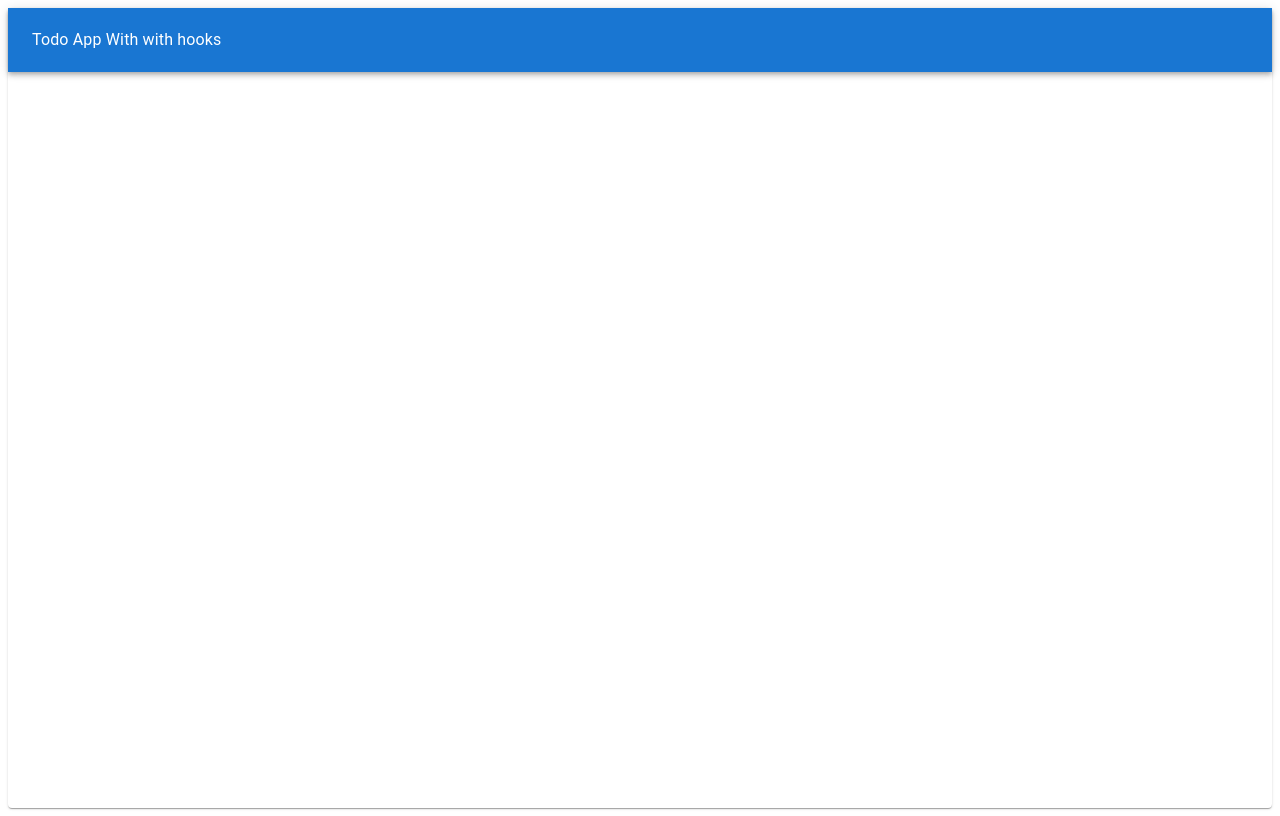
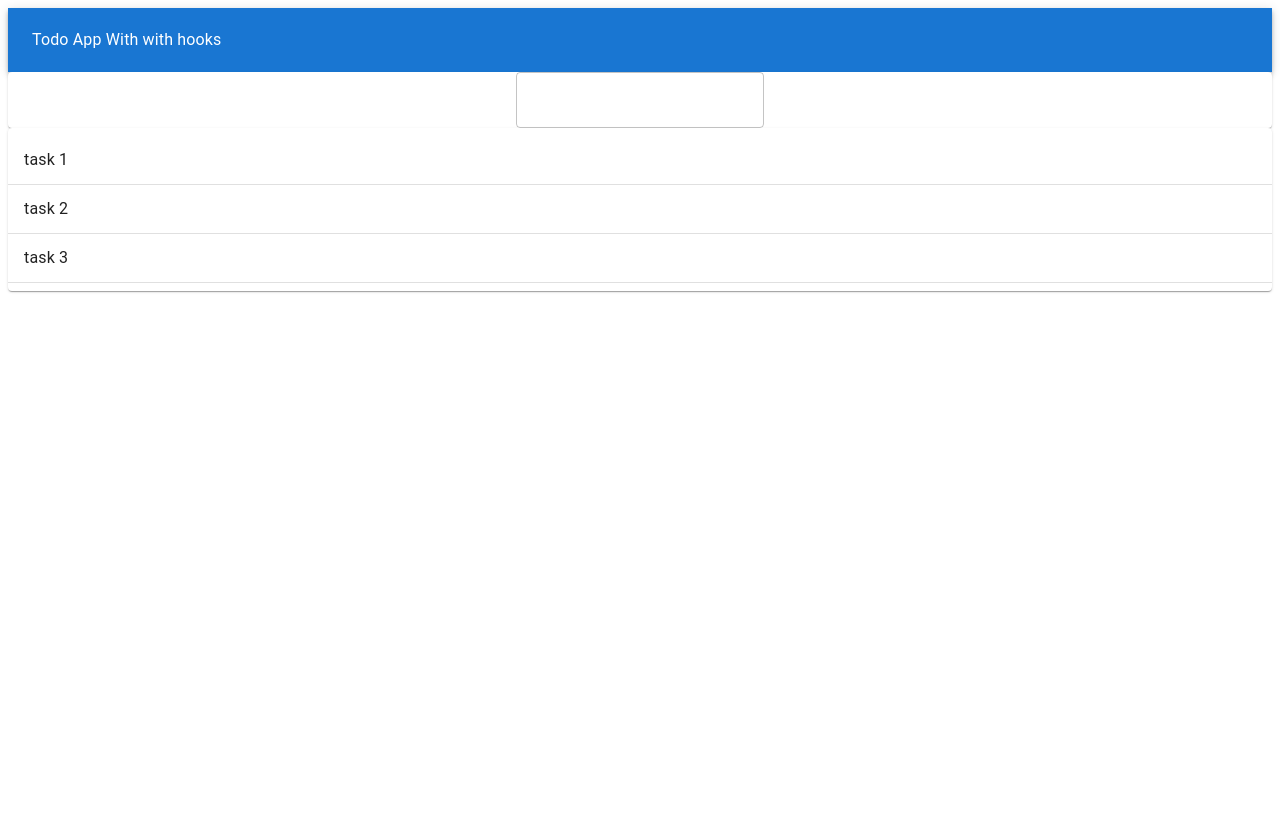
Before and after one commit to Nootuff/Hooks-todo-app, a React (Create React App) app: page / in a window 1280 px wide. Built offline with nearby package versions, Linux system fonts and the light colour scheme; the HTML template or start-up script is replaced by a standard one.

Commit message:
Added forms and hooks.

```diff
--- a/src/components/ToDoApp.js
+++ b/src/components/ToDoApp.js
@@ -4,20 +4,36 @@ import Paper from '@mui/material/Paper';
 import AppBar from '@mui/material/AppBar';
 import Toolbar from '@mui/material/Toolbar';
 import Grid from '@mui/material/Grid';
+import ToDoForm from "./ToDoForm"; //make sure this is right.
+import ToDoList from "./ToDoList"; //make sure this is right.
 
 function ToDoApp() {
+const initial = [
+  {id: 1, task: "task 1", completed: false},
+  {id: 2, task: "task 2", completed: true},
+  {id: 3, task: "task 3", completed: false}
+];
+  const [todos, setTodos] = useState(initial); //The value of todos is set to the array in initial
 
-  const [todos, setTodos] = useState([]);
-    return (
+  const addTodo = newText => {
+setTodos([...todos, {id: 4, task: newText, completed: false}]) //This function will overwrite and replace existing todos.
+}
+
+ return (
       <Paper style={{ /*Paper is a component from material ui imported above.*/
         padding: 0,
         margin: 0,
-        height: "100vh"}}>
+        height: "100vh"
+}}
+elevation={0}
+>
         <AppBar color="primary" position="static" style={{height: "64px"}}>
           <Toolbar>
           <Typography color="inherit">Todo App With with hooks</Typography>
           </Toolbar>
         </AppBar>
+<ToDoForm />
+<ToDoList toDoData={todos} />
       </Paper>
     );
   }
--- /dev/null
+++ b/src/components/ToDoForm.js
@@ -0,0 +1,16 @@
+import React from "react";
+import Paper from '@mui/material/Paper';
+import TextField from '@mui/material/TextField';
+import useInputState from "../hooks/useInputState"; //make sure this is right.
+
+
+function ToDoForm(props) {
+    const [value, handleChange, reset] = useInputState(""); //The empty string is "value" in useInputState.
+    return (
+        <Paper>
+            <TextField value={value} onChange={handleChange} />
+        </Paper>
+    );
+}
+
+export default ToDoForm;
--- /dev/null
+++ b/src/components/ToDoList.js
@@ -0,0 +1,26 @@
+import React from "react";
+import Paper from '@mui/material/Paper';
+import List from '@mui/material/List';
+import ListItem from '@mui/material/ListItem';
+import Divider from '@mui/material/Divider';
+import ListItemText from '@mui/material/ListItemText';
+
+function ToDoList(props) {
+return(
+<Paper>
+<List>
+{props.toDoData.map(todo => (
+<React.Fragment> {/*This is something called called a React fragment, it ends with </> below, it groups elements together but doesn't result in extra markup on the page. You apparently need to use if here for the Divider below to work for some reason. */}
+<ListItem>
+<ListItemText>{todo.task}</ListItemText>
+</ListItem>
+
+<Divider />
+</React.Fragment>
+)) }
+</List>
+</Paper>
+);
+}
+
+export default ToDoList;
--- /dev/null
+++ b/src/hooks/useInputState.js
@@ -0,0 +1,15 @@
+import React, { useState } from "react";
+export default initialValue => {
+
+const [value, setValue] = useState(initialValue);
+
+const handleChange = event => {
+setValue(event.target.value);
+};
+
+const reset = () =>{
+setValue("");
+};
+
+return [value, handleChange, reset]; //Remember the order is important here, placeholders will symbolize these 3 functions in the components this is used in.
+};
```
